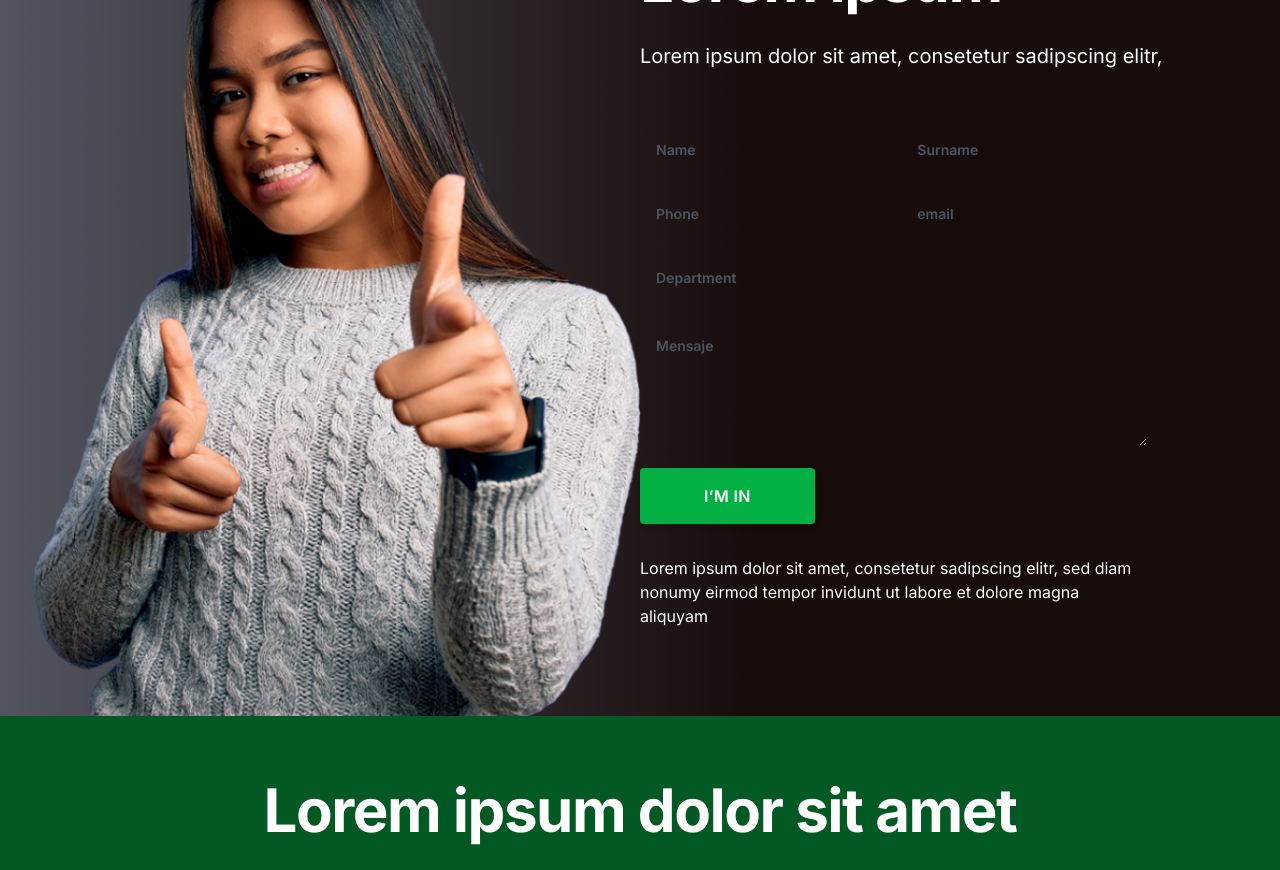
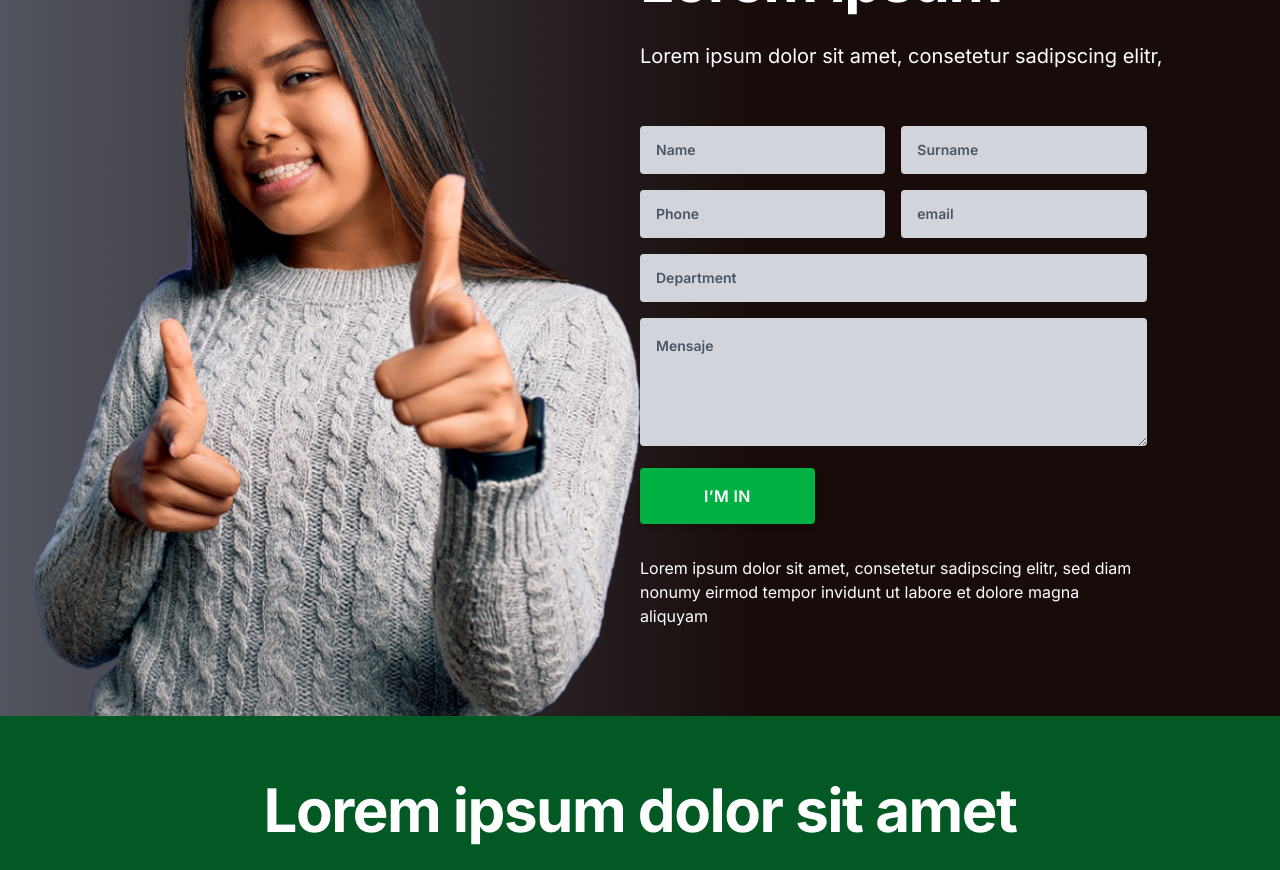
Before and after one commit to jose-miserol/nolatech-grab, a Next.js app: page / in a window 1280 px wide. Shown: the part 5000-5870 px from the top of the page. Built offline with nearby package versions, Linux system fonts and the light colour scheme.

Commit message:
feat(Landing): :bug: Background in imput of form contact

```diff
--- a/src/app/ui/ui-contact.tsx
+++ b/src/app/ui/ui-contact.tsx
@@ -19,7 +19,7 @@ export default function Contact() {
                   type="text"
                   name="name"
                   id="name"
-                  className="w-full rounded border-0 bg-gray-300 bg-transparent px-4 py-3 font-medium text-gray-700 placeholder:font-semibold  placeholder:text-gray-600 focus:outline-none focus:ring-0 sm:text-sm sm:leading-6"
+                  className="w-full rounded border-0 bg-gray-300 px-4 py-3 font-medium text-gray-700 placeholder:font-semibold  placeholder:text-gray-600 focus:outline-none focus:ring-0 sm:text-sm sm:leading-6"
                   placeholder="Name"
                 />
               </div>
@@ -28,7 +28,7 @@ export default function Contact() {
                   type="text"
                   name="surname"
                   id="surname"
-                  className="w-full rounded border-0 bg-gray-300 bg-transparent px-4 py-3 font-medium text-gray-700 placeholder:font-semibold  placeholder:text-gray-600 focus:outline-none focus:ring-0 sm:text-sm sm:leading-6"
+                  className="w-full rounded border-0 bg-gray-300 px-4 py-3 font-medium text-gray-700 placeholder:font-semibold  placeholder:text-gray-600 focus:outline-none focus:ring-0 sm:text-sm sm:leading-6"
                   placeholder="Surname"
                 />
               </div>
@@ -37,7 +37,7 @@ export default function Contact() {
                   type="tel"
                   name="phone"
                   id="phone"
-                  className="w-full rounded border-0 bg-gray-300 bg-transparent px-4 py-3 font-medium text-gray-700 placeholder:font-semibold  placeholder:text-gray-600 focus:outline-none focus:ring-0 sm:text-sm sm:leading-6"
+                  className="w-full rounded border-0 bg-gray-300 px-4 py-3 font-medium text-gray-700 placeholder:font-semibold  placeholder:text-gray-600 focus:outline-none focus:ring-0 sm:text-sm sm:leading-6"
                   placeholder="Phone"
                 />
               </div>
@@ -46,7 +46,7 @@ export default function Contact() {
                   type="email"
                   name="email"
                   id="email"
-                  className="w-full rounded border-0 bg-gray-300 bg-transparent px-4 py-3 font-medium text-gray-700 placeholder:font-semibold  placeholder:text-gray-600 focus:outline-none focus:ring-0 sm:text-sm sm:leading-6"
+                  className="w-full rounded border-0 bg-gray-300 px-4 py-3 font-medium text-gray-700 placeholder:font-semibold  placeholder:text-gray-600 focus:outline-none focus:ring-0 sm:text-sm sm:leading-6"
                   placeholder="email"
                 />
               </div>
@@ -55,7 +55,7 @@ export default function Contact() {
                   type="text"
                   name="department"
                   id="department"
-                  className="w-full rounded border-0 bg-gray-300 bg-transparent px-4 py-3 font-medium text-gray-700 placeholder:font-semibold  placeholder:text-gray-600 focus:outline-none focus:ring-0 sm:text-sm sm:leading-6"
+                  className="w-full rounded border-0 bg-gray-300 px-4 py-3 font-medium text-gray-700 placeholder:font-semibold  placeholder:text-gray-600 focus:outline-none focus:ring-0 sm:text-sm sm:leading-6"
                   placeholder="Department"
                 />
               </div>
@@ -63,7 +63,7 @@ export default function Contact() {
                 <textarea
                   name="mensaje"
                   id="mensaje"
-                  className="w-full rounded border-0 bg-gray-300 bg-transparent px-4 pb-16  pt-4 font-medium text-gray-700  placeholder:font-semibold placeholder:text-gray-600 focus:outline-none focus:ring-0 sm:text-sm sm:leading-6"
+                  className="w-full rounded border-0 bg-gray-300 px-4 pb-16  pt-4 font-medium text-gray-700  placeholder:font-semibold placeholder:text-gray-600 focus:outline-none focus:ring-0 sm:text-sm sm:leading-6"
                   placeholder="Mensaje"
                 />
               </div>
```
